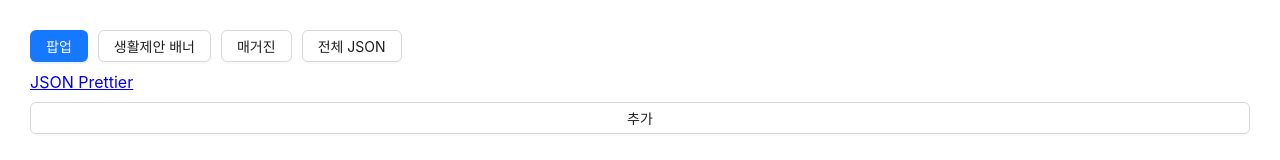
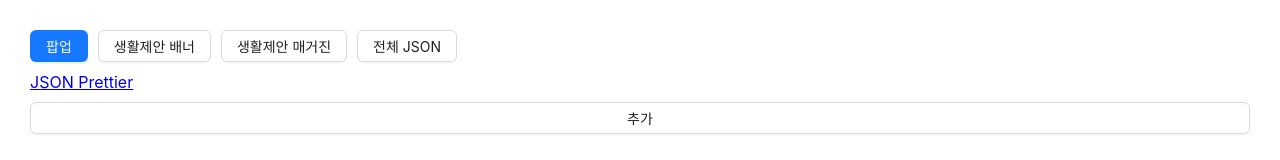
Before and after one commit to subeenchang/entertainment, a React (Create React App) app: page / in a window 1280 px wide. Shown: the top 160 px of the page. Built offline with nearby package versions, Linux system fonts and the light colour scheme.

Commit message:
button name

```diff
--- a/src/App.tsx
+++ b/src/App.tsx
@@ -113,7 +113,7 @@ function App() {
             onClick={() => setType("MAGAZINE")}
             type={type === "MAGAZINE" ? "primary" : "default"}
           >
-            매거진
+            생활제안 매거진
           </Button>
           <Button
             onClick={() => {
```
